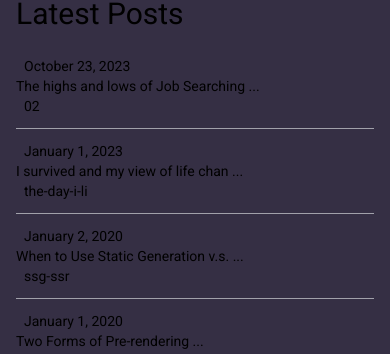
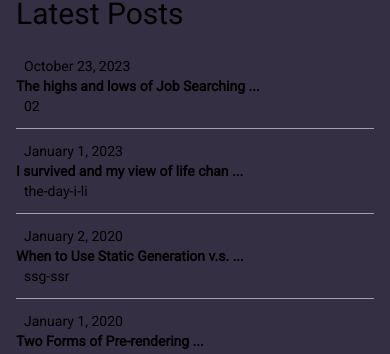
Before and after one commit to thrila/my-website, a Next.js app: page / in a window 390 px wide. Shown: the part 484-838 px from the top of the page. Built offline with nearby package versions, Linux system fonts and the light colour scheme.

Commit message:
fix: blogItem Bold

```diff
--- a/src/app/components/BlogSection/blogItem.tsx
+++ b/src/app/components/BlogSection/blogItem.tsx
@@ -15,7 +15,7 @@ export const BlogItem = ({ data }: Props) => {
       <Link href={`/blog/${id}`} >
         <div className='transition flex md:flex-row flex-col justify-between md:space-x-20 py-3 border-b border-zinc-400 font-thin ease-in duration-500 hover:bg-button-before hover:text-custom-background'>
           <div className='pr-2 w-1/8 pl-2'><p className=' font-thin text-sm'>{formattedDate}</p></div>
-          <div className='flex justify-start'><h3 className='text-left text-sm md:text-xl'>{formattedTitle} </h3></div>
+          <div className='flex justify-start'><h3 className='text-left text-sm font-bold md:text-xl'>{formattedTitle} </h3></div>
           <div className='pr-2 w-1/8 pl-2'><p className=' text-sm'>{id}</p>
           </div>
         </div>
```
